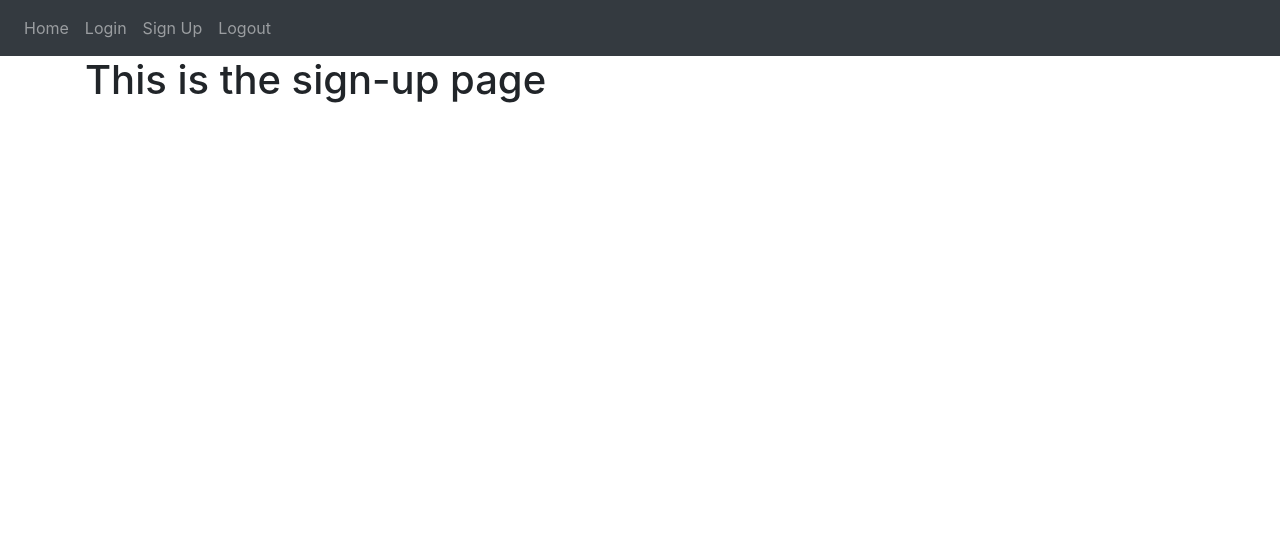
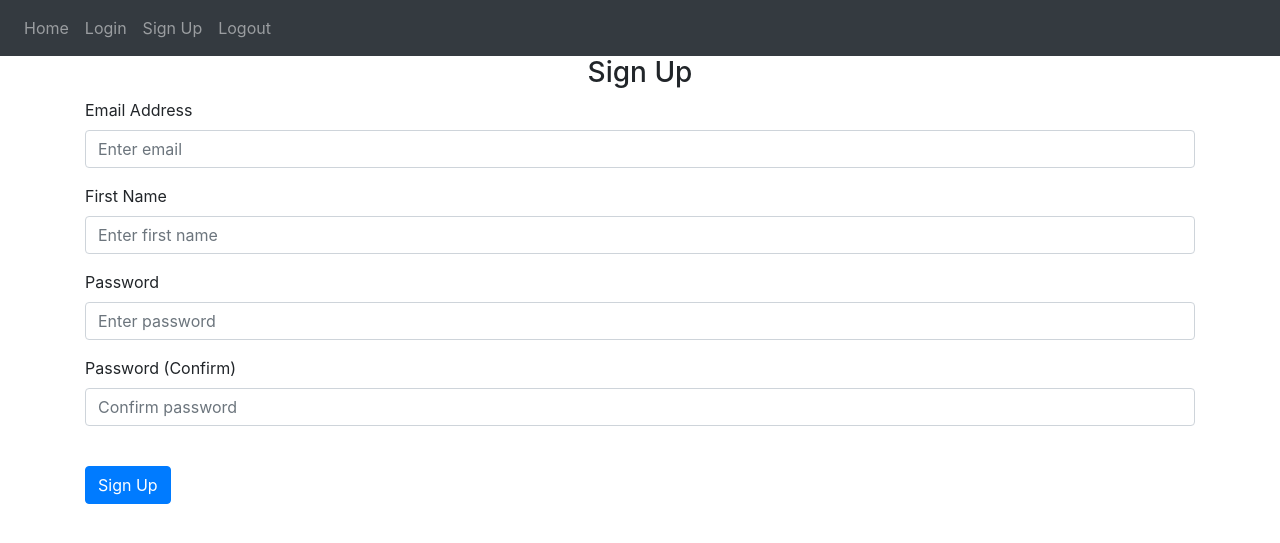
Before and after one commit to sowens23/Newbie-Gains, a Flask app: page /signup in a window 1280 px wide. Shown: the top 543 px of the page. Run offline with Flask 3, Linux system fonts and the light colour scheme; some libraries are stand-ins or nearby versions.

Commit message:
[python] learning flask

```diff
--- a/Python/WebsiteTutorial/website/auth.py
+++ /dev/null
@@ -1,18 +0,0 @@
-from flask import Blueprint, render_template
-
-auth = Blueprint('auth', __name__)
-
-
-
-@auth.route('/login')
-def login():
-    # return render_template("login.html", text="Testing", user="Tim")
-    return render_template("login.html", boolean=True)
-
-@auth.route('/logout')
-def logout():
-    return render_template("logout.html")
-
-@auth.route('/signup')
-def signup():
-    return render_template("signup.html")
--- a/Python/WebsiteTutorial/website/templates/signup.html
+++ /dev/null
@@ -1,8 +0,0 @@
-{% extends "base.html" %}
-{% block title %}
-    Sign Up
-{% endblock %}
-
-{% block content %}
-    <h1>This is the sign-up page</h1>
-{% endblock %}
--- a/Python/WebsiteTutorial/main.py
+++ b/WebsiteTutorial/main.py
@@ -1,3 +1,5 @@
+# Run by "py main.py"
+
 from website import create_app
 
 app = create_app()
--- a/Python/WebsiteTutorial/website/__init__.py
+++ b/WebsiteTutorial/website/__init__.py
@@ -1,8 +1,14 @@
 from flask import Flask
+from flask_sqlalchemy import SQLAlchemy
+
+db = SQLAlchemy()
+DB_NAME = "database.db"
 
 def create_app():
     app = Flask(__name__)
     app.config['SECRET_KEY'] = 'asdasdasdlkj asdkfjalke'
+    app.config['SQLAlchemy_DATABASE_URI'] = f'sqlite:///{DB_NAME}'
+    db.init_app(app)
 
     from .views import views
     from .auth import auth
--- /dev/null
+++ b/WebsiteTutorial/website/auth.py
@@ -0,0 +1,37 @@
+from flask import Blueprint, render_template, request, flash
+
+auth = Blueprint('auth', __name__)
+
+@auth.route('/login', methods=['GET', 'POST'])
+def login():
+    # return render_template("login.html", text="Testing", user="Tim")
+    data = request.form
+    print(data)
+    return render_template("login.html", boolean=True)
+
+@auth.route('/logout')
+def logout():
+    return render_template("logout.html")
+
+@auth.route('/signup', methods=['GET', 'POST'])
+def signup():
+    if request.method == 'POST':
+        email = request.form.get('email')
+        firstName = request.form.get('firstName')
+        password1 = request.form.get('password1')
+        password2  = request.form.get('password2')
+
+        # Password Checking
+        if len(email) < 4:
+            flash('Email must be greater than 3 characters.', category='error')
+        elif len(firstName) < 2:
+            flash('First name must be greater than 1 character.', category='error')
+        elif password1 != password2:
+            flash('Passwords do not match.', category='error')
+        elif len(password1) < 7:
+            flash('Passwords must be at least 7 characters.', category='error')
+        else:
+            # Add user to database
+            flash('Account created.', category='success')
+
+    return render_template("signup.html")
--- a/Python/WebsiteTutorial/website/templates/base.html
+++ b/WebsiteTutorial/website/templates/base.html
@@ -22,8 +22,9 @@
         </title>
     </head>
 
-    <!-- Body Navbar -->
+    <!-- Body Definition -->
     <body>
+        <!-- Navbar Definition -->
         <nav class="navbar navbar-expand-lg navbar-dark bg-dark">
             <button class="navbar-toggler" type="button" data-toggle="collapse" data-target="#navbar">
                 <span class="navbar-toggler-icon"></span>
@@ -37,6 +38,29 @@
                 </div>
             </div>
         </nav>
+
+        <!-- FLASH Message Definitions -->
+        {% with messages = get_flashed_messages(with_categories=true) %}
+            {% if messages %}
+                {% for category, message in messages %}
+                    {% if category == 'error' %}
+                        <div class="alert alert-danger alter-dismissable fade show" role="alert">
+                            {{ message }}
+                            <button type="button" class="close" data-dismiss="alert">
+                                <span aria-hidden="true">&times;</span>
+                            </button>
+                        </div>
+                    {% else %}
+                        <div class="alert alert-success alter-dismissable fade show" role="alert">
+                            {{ message }}
+                            <button type="button" class="close" data-dismiss="alert">
+                                <span aria-hidden="true">&times;</span>
+                            </button>
+                        </div>
+                    {% endif %}
+                {% endfor %}
+            {% endif %}
+        {% endwith %}
 
         <!-- Body -->
         <div class="container">
--- /dev/null
+++ b/WebsiteTutorial/website/templates/signup.html
@@ -0,0 +1,52 @@
+{% extends "base.html" %}
+{% block title %}
+    Sign Up
+{% endblock %}
+
+{% block content %}
+    <form method = "POST">
+        <h3 align = "center">Sign Up</h3>
+        <div class = "form-group">
+            <label for = "email">Email Address</label>
+            <input
+                type="email"
+                class="form-control"
+                id="email"
+                name="email"
+                placeholder="Enter email"
+            />
+        </div>
+        <div class = "form-group">
+            <label for = "First name">First Name</label>
+            <input
+                type="text"
+                class="form-control"
+                id="firstName"
+                name="firstName"
+                placeholder="Enter first name"
+            />
+        </div>
+        <div class = "form-group">
+            <label for = "password1">Password</label>
+            <input
+                type="password"
+                class="form-control"
+                id="password1"
+                name="password1"
+                placeholder="Enter password"
+            />
+        </div>
+        <div class = "form-group">
+            <label for = "password2">Password (Confirm)</label>
+            <input
+                type="password"
+                class="form-control"
+                id="password2"
+                name="password2"
+                placeholder="Confirm password"
+            />
+        </div>
+        <br />
+        <button type="submit" class="btn btn-primary">Sign Up</button>
+    </form>
+{% endblock %}
```
Also changed, not shown: Python/WebsiteTutorial/website/templates/login.html (deleted, +0 -10 lines), WebsiteTutorial/website/templates/login.html (added, +32 -0 lines), WebsiteTutorial/website/models.py (added), WebsiteTutorial/website/templates/home.html (renamed from Python/WebsiteTutorial/website/templates/home.html), WebsiteTutorial/website/templates/logout.html (renamed from Python/WebsiteTutorial/website/templates/logout.html), WebsiteTutorial/website/views.py (renamed from Python/WebsiteTutorial/website/views.py).
